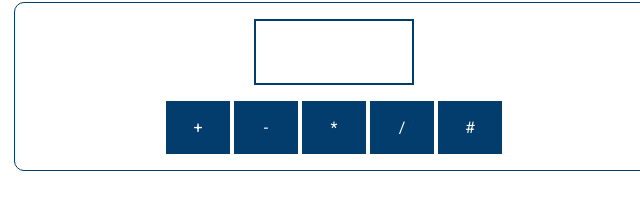
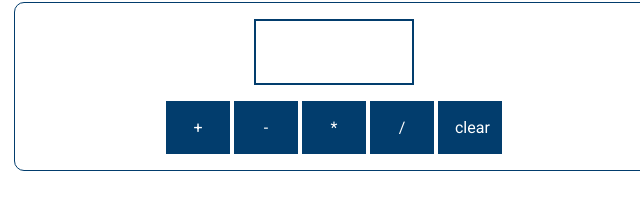
Before and after one commit to hadimojak/first-app-2, a plain HTML site: page index.html in a window 1280 px wide. Shown: the part 143-343 px from the top of the page, 306-946 px from the left. Drawn offline with Linux system fonts and the light colour scheme.

Commit message:
calculator-v1.1

```diff
--- a/index.html
+++ b/index.html
@@ -23,7 +23,7 @@
         <button type="button" id="btn-subtract">-</button>
         <button type="button" id="btn-multiply">*</button>
         <button type="button" id="btn-divide">/</button>
-        <button tYPE="button" onClick="history.go(0)" VALUE="Refresh">#</button>
+        <button type="button" onclick="history.go(0)" value="Refresh">clear</button>
       </div>
     </section>
     <section id="results">
```
